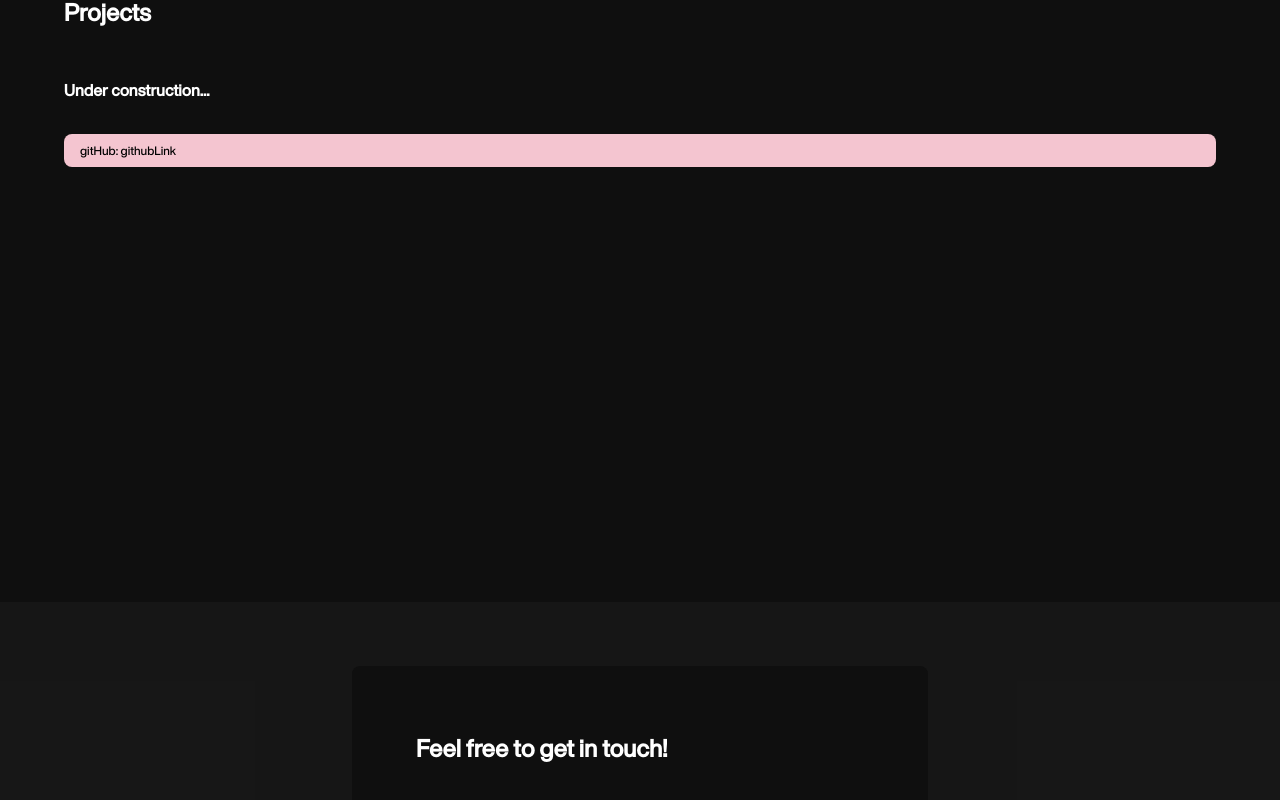
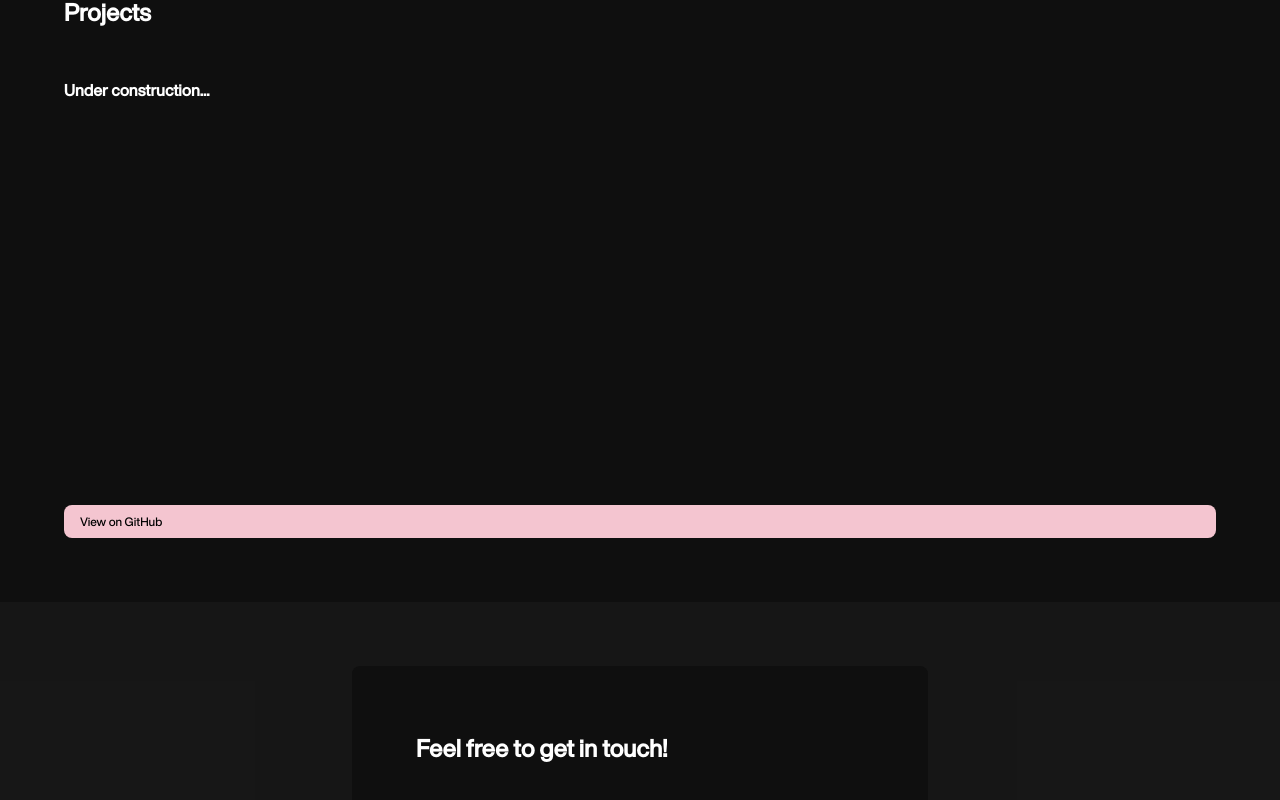
Before and after one commit to heloisacrisilva/myportfolio, a Next.js app: page /en in a window 1280 px wide. Shown: the part 1606-2406 px from the top of the page. Built offline with nearby package versions, Linux system fonts and the light colour scheme.

Commit message:
chore: projects section

```diff
--- a/src/components/Sections/projectsSection/index.tsx
+++ b/src/components/Sections/projectsSection/index.tsx
@@ -9,6 +9,7 @@ interface ProjectsSectionProps {
 
 export const ProjectsSection = ({ lang }: ProjectsSectionProps) => {
   const t = getTranslation(lang, 'projectsSection');
+  const GitHubProfile = 'https://github.com/heloisacrisilva';
 
   //   const projects = [
   //     {
@@ -23,10 +24,12 @@ export const ProjectsSection = ({ lang }: ProjectsSectionProps) => {
       <S.TextBox>
         <S.Title>{t('title')}</S.Title>
         <S.Subtitle>{t('subtitle')}</S.Subtitle>
-        <S.GitHubLink href="https://github.com/heloisacrisilva" target="_blank" title="GitHub">
-          {t('gitHub')}: {t('githubLink')}
+      </S.TextBox>
+      <div style={{ width: '100%', display: 'flex', justifyContent: 'center', marginTop: '3rem' }}>
+        <S.GitHubLink href={GitHubProfile} target="_blank" title="GitHub">
+          {t('gitHub')}
         </S.GitHubLink>
-      </S.TextBox>
+      </div>
     </S.Section>
   );
 };
--- a/src/components/Sections/projectsSection/style.ts
+++ b/src/components/Sections/projectsSection/style.ts
@@ -1,9 +1,12 @@
 import styled from 'styled-components';
 
 export const Section = styled.div`
-  width: 100%;
-  padding: 8rem 4rem;
+  width: 100vw;
   min-height: calc(100vh - 4rem);
+  padding: 8rem 4rem 4rem 4rem;
+  display: flex;
+  flex-direction: column;
+  justify-content: space-between;
 `;
 
 export const TextBox = styled.div`
@@ -30,6 +33,8 @@ export const Subtitle = styled.h3`
 `;
 
 export const GitHubLink = styled.a`
+  width: 100%;
+  height: 100%;
   font-size: ${({ theme }) => theme.fonts.sizer.md};
   color: ${({ theme }) => theme.commonColors.primary};
   text-decoration: none;
--- a/src/locale/en.json
+++ b/src/locale/en.json
@@ -40,7 +40,8 @@
   },
   "projectsSection": {
     "title": "Projects",
-    "subtitle": "Under construction..."
+    "subtitle": "Under construction...",
+    "gitHub": "View on GitHub"
   },
   "contactSection": {
     "title": "Feel free to get in touch!",
--- a/src/locale/pt.json
+++ b/src/locale/pt.json
@@ -42,7 +42,8 @@
   },
   "projectsSection": {
     "title": "Projetos",
-    "subtitle": "Em construção..."
+    "subtitle": "Em construção...",
+    "gitHub": "Ver no GitHub"
   },
   "contactSection": {
     "title": "Fique à vontade para entrar em contato!",
```
